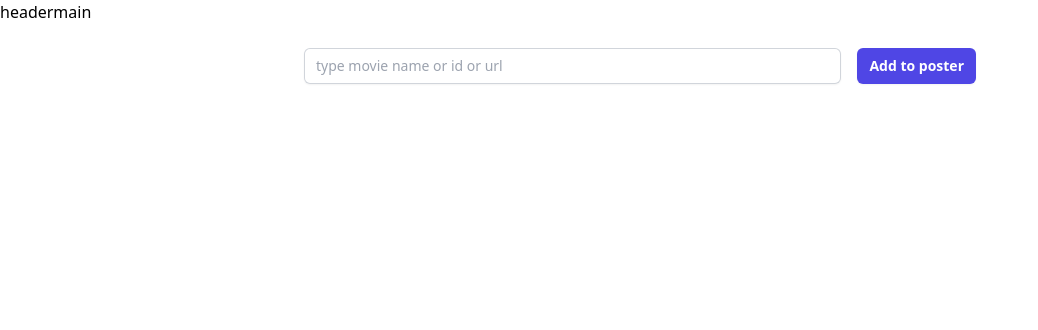
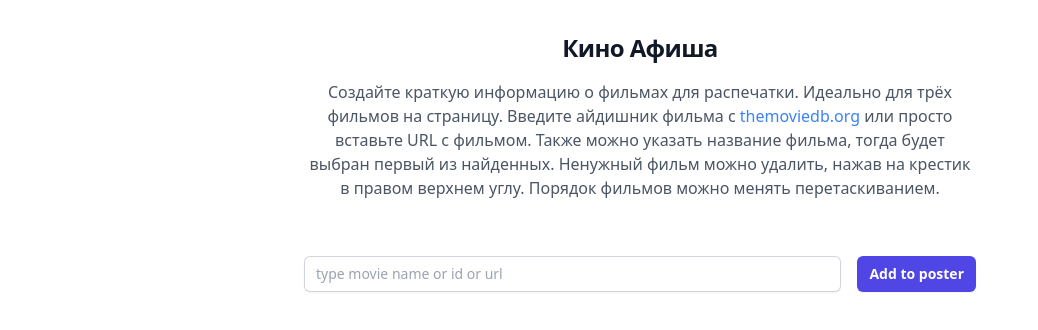
Before and after one commit to arbaev/kinoafisha, a Vue app: page / in a window 1280 px wide. Shown: the top 330 px of the page, without its empty margins (0-1038 px from the left). Built offline with nearby package versions, Linux system fonts and the light colour scheme; the HTML template or start-up script is replaced by a standard one.

Commit message:
feat: header texts

```diff
--- a/src/components/HeaderMain.vue
+++ b/src/components/HeaderMain.vue
@@ -1,13 +1,26 @@
 <template>
-  <div>
-headermain
+  <div class="bg-white px-6 py-24 sm:py-8 lg:px-8">
+    <div class="mx-auto max-w-2xl text-center">
+      <h2 class="text-2xl font-bold tracking-tight text-gray-900">
+        Кино Афиша
+      </h2>
+      <p class="mt-4 text-md text-gray-600">
+        Создайте краткую информацию о фильмах для распечатки. Идеально для трёх
+        фильмов на страницу. Введите айдишник фильма с
+        <a
+          href="https://www.themoviedb.org/"
+          class="text-blue-500 hover:text-blue-800"
+          >themoviedb.org</a
+        >
+        или просто вставьте URL с фильмом. Также можно указать название фильма,
+        тогда будет выбран первый из найденных. Ненужный фильм можно удалить,
+        нажав на крестик в правом верхнем углу. Порядок фильмов можно менять
+        перетаскиванием.
+      </p>
+    </div>
   </div>
 </template>
 
-<script setup>
+<script setup></script>
 
-</script>
-
-<style lang="scss" scoped>
-
-</style>
+<style lang="scss" scoped></style>
```
